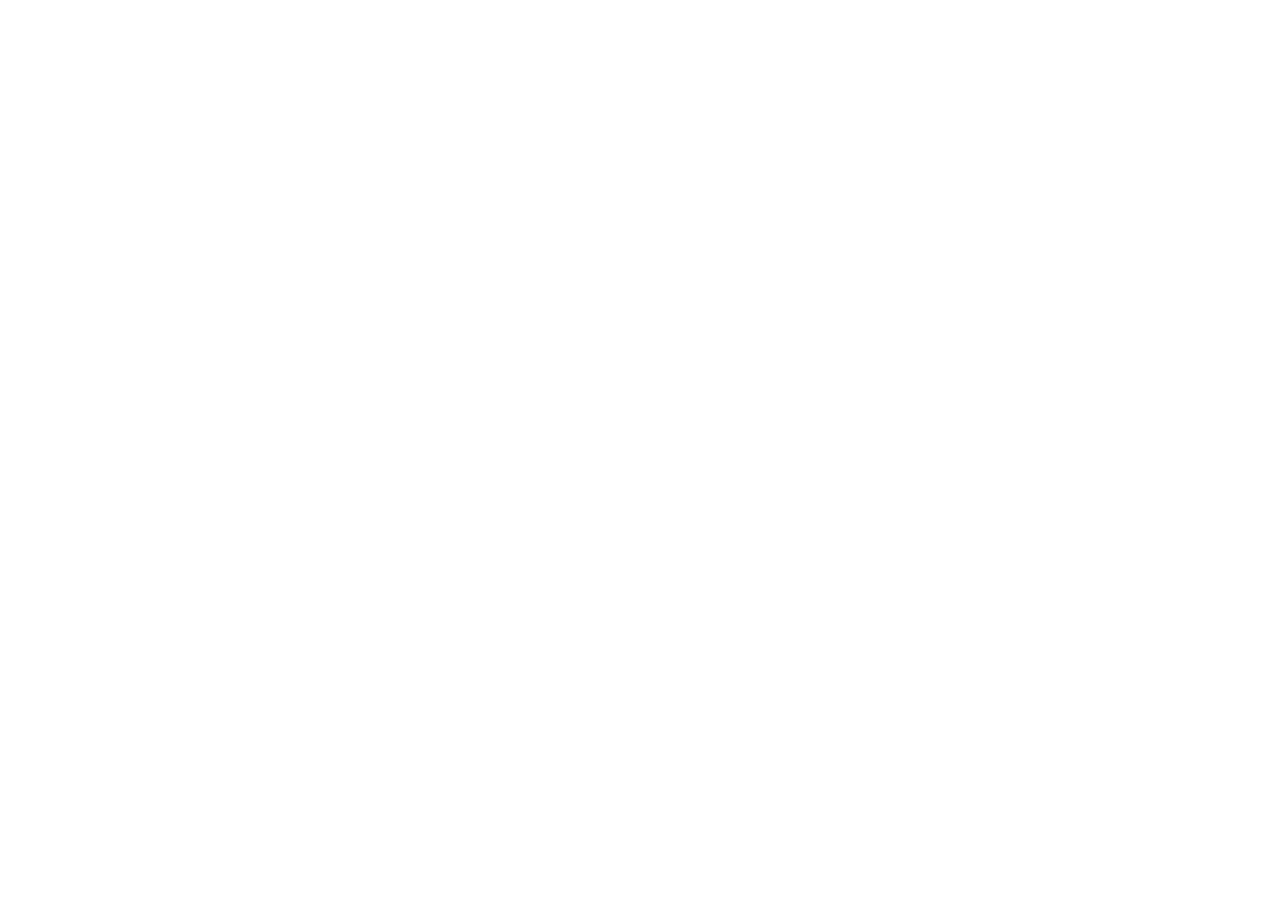
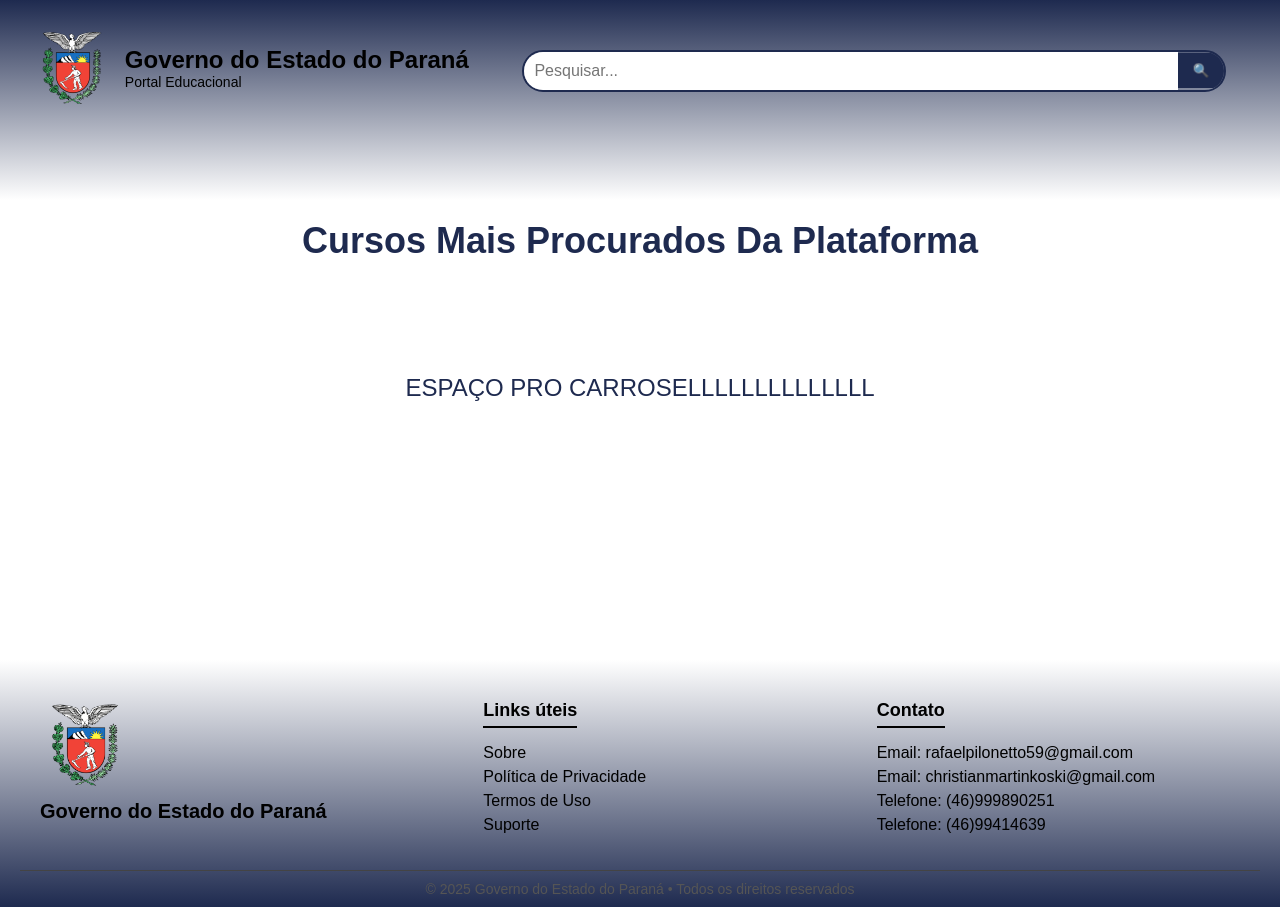
Before and after one commit to Ykwim-77/formulario-de-inscricao, a website: page curso/home.html in a window 1280 px wide. Before the commit the page ends 800 px from the top, so only its background shows below. Drawn offline with Linux system fonts and the light colour scheme.

Commit message:
metadeDoHome

```diff
--- a/curso/home.css
+++ b/curso/home.css
@@ -0,0 +1,193 @@
+* {
+    margin: 0;
+    padding: 0;
+    box-sizing: border-box;
+}
+
+body {
+    font-family: Arial, sans-serif;
+}
+
+/* HEADER */
+.bannerTopo {
+    width: 100%;
+    height: 200px;
+    background: linear-gradient(to bottom, #1e2a4f, #ffffff);
+    color: #000000;
+    display: flex;
+    align-items: center;
+}
+
+.logoTopo {
+    width: 80px;
+    margin-left: 2.5%;
+    margin-top: -5%;
+}
+
+.textosTopo {
+    display: flex;
+    flex-direction: column;
+    margin-left: 1%;
+    margin-top: -5%;
+}
+
+.bannerTopo h1 {
+    font-size: 24px;
+    margin: 0;
+}
+
+.subtitulo {
+    font-size: 14px;
+    margin: 0;
+}
+
+.botaoVoltar {
+    margin-left: auto;
+    margin-right: 5%;
+    margin-top: -5%;
+}
+
+.botaoVoltar a {
+    font-size: 50px;
+    color: #000000;
+    text-decoration: none;
+    transition: color 0.3s ease, transform 0.3s ease;
+}
+
+.botaoVoltar a:hover {
+    color: #2444a7;
+    transform: scale(1.2);
+}
+
+/* MAIN */
+main {
+    min-height: 400px;
+    margin-bottom: 40px;
+}
+main p{
+    text-align: center;
+    margin: 20px 0;
+    font-size: 24px;
+    color: #1E2A4F;
+}
+.cursosProcurados{
+    text-align: center;
+    margin: 20px 0;
+    font-size: 24px;
+    color: #1E2A4F;
+}
+.barra-pesquisa {
+  display: flex;
+  align-items: center;
+  width: 55%; /* tamanho da barra */
+  margin: 20px auto; /* centraliza na página */
+  border: 2px solid #1E2A4F;
+  border-radius: 30px;
+  overflow: hidden; /* arredonda tudo */
+  margin-top: -3%;
+}
+
+.barra-pesquisa input {
+  flex: 1;
+  padding: 10px;
+  border: none;
+  outline: none; /* tira borda quando clica */
+  font-size: 16px;
+}
+
+.barra-pesquisa button {
+  background: #1E2A4F;
+  color: white;
+  border: none;
+  padding: 10px 15px;
+  cursor: pointer;
+  transition: 0.3s;
+}
+
+.barra-pesquisa button:hover {
+  background: #2444a7;
+}
+
+
+
+footer {
+    background: linear-gradient(to bottom, #e8e8e800, #1E2A4F);
+    color: rgb(0, 0, 0);
+    padding: 40px 20px 10px;
+    font-family: Arial, sans-serif;
+}
+
+.footer {
+    display: flex;
+    justify-content: space-between;
+    flex-wrap: wrap;
+    max-width: 1200px;
+    margin: auto;
+    gap: 30px;
+}
+
+.footer-logo {
+    flex: 1 1 250px;
+}
+
+.footer-logo img {
+    width: 90px;
+    height: auto;
+    display: block;
+}
+
+.footer-logo h2 {
+    margin-top: 10px;
+    font-size: 20px;
+}
+
+.codigos,
+.contatos {
+    flex: 1 1 200px;
+}
+
+.contatos h3,
+.codigos h3 {
+    margin-bottom: 10px;
+    font-size: 18px;
+    border-bottom: 2px solid #000000;
+    display: inline-block;
+    padding-bottom: 5px;
+}
+
+.codigos ul {
+    list-style: none;
+}
+
+.codigos ul li {
+    margin: 6px 0;
+}
+
+.codigos ul li a {
+    text-decoration: none;
+    color: #000000;
+    transition: 0.3s;
+}
+
+.codigos ul li a:hover {
+    color: #000000;
+}
+
+.contatos p {
+    margin: 6px 0;
+}
+
+a {
+    text-decoration: none;
+    color: inherit;
+    display: block;
+}
+
+.copyright {
+    text-align: center;
+    margin-top: 30px;
+    border-top: 1px solid #444;
+    padding-top: 10px;
+    font-size: 14px;
+    color: #555555;
+}
--- a/curso/home.html
+++ b/curso/home.html
@@ -6,12 +6,57 @@
     </head>
     <body>
         <header>
+            <div class="bannerTopo">
+                <img src="imagens/logoGoverno.png" alt="Logo do Governo" class="logoTopo">
+
+                <div class="textosTopo">
+                        <h1>Governo do Estado do Paraná</h1>
+                        <p class="subtitulo">Portal Educacional</p>
+                    </div>
+                   <div class="barra-pesquisa">
+                        <input type="text" placeholder="Pesquisar...">
+                        <button type="submit">🔍</button>
+                    </div>
+            </div>
         </header>
         <main>
+            <div class="cursosProcurados">
+                <h2>
+                    Cursos Mais Procurados Da Plataforma
+                </h2>
+            </div>
+            <br>
+            <br>
+            <br>
+            <br>
+            <p>ESPAÇO PRO CARROSELLLLLLLLLLLLLL</p>
         </main>
         <footer>
+            <div class="footer">
+                <div class="footer-logo">
+                    <img src="imagens/logoGoverno.png" alt="Logo do Governo">
+                    <h2>Governo do Estado do Paraná</h2>
+                </div>
+                <div class="codigos">
+                    <h3>Links úteis</h3>
+                    <ul>
+                        <li><a href="#">Sobre</a></li>
+                        <li><a href="#">Política de Privacidade</a></li>
+                        <li><a href="#">Termos de Uso</a></li>
+                        <li><a href="#">Suporte</a></li>
+                    </ul>
+                </div>
+                <div class="contatos">
+                    <h3>Contato</h3>
+                    <p>Email: rafaelpilonetto59@gmail.com</p>
+                    <p>Email: christianmartinkoski@gmail.com</p>
+                    <p>Telefone: (46)999890251</p>
+                    <p>Telefone: (46)99414639</p>
+                </div>
+            </div>
+            <div class="copyright">
+                <p>© 2025 Governo do Estado do Paraná • Todos os direitos reservados</p>
+            </div>
         </footer>
     </body>
-    <footer>
-    </footer>
 </html>
```
